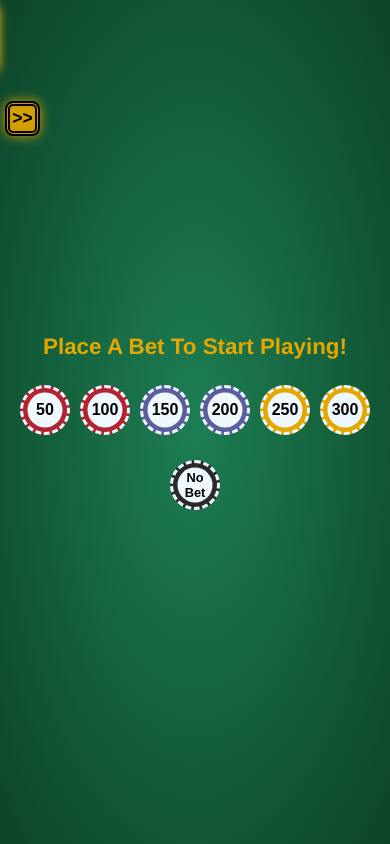
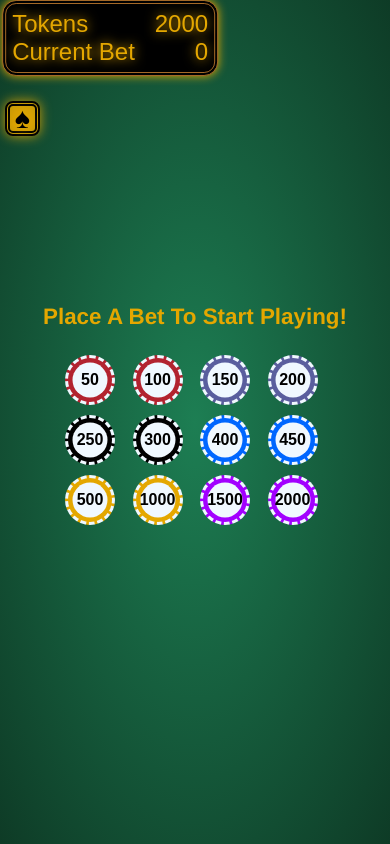
Before and after one commit to MattSafi/BlackJack, a Vue app: page / in a window 390 px wide. Built offline with nearby package versions, Linux system fonts and the light colour scheme.

Commit message:
Upgrades to betting tokens

```diff
--- a/src/components/GameBoard.vue
+++ b/src/components/GameBoard.vue
@@ -3,7 +3,7 @@
     <!-- Tokens and Bet Amount -->
     <div class="mobile-betting-toggle">
       <Button @click="toggleMobileBetting" class="mobile-betting-toggle-btn">
-        <span>>></span>
+        <span>&#9824;</span>
       </Button>
     </div>
 
@@ -19,63 +19,32 @@
     </div>
 
     <!-- Pre-game -->
-    <transition>
+
     <div class="token-buttons-container" v-if="!betPlaced">
-        <!-- Tokens for betting -->
       <span v-if="!betPlaced && !gameOver" class="place-a-bet-text">
         Place A Bet To Start Playing!
       </span>
       <div class="token-buttons">
         <Button
-            @click="placeBet(50)"
-            :disabled="50 > tokens || betPlaced || gameOver"
-            :class="{ 'disabled-token': amount > tokens }"
-            class="token btn1"
-            ><span>50</span></Button
+          v-for="amount in [
+            50, 100, 150, 200, 250, 300, 400, 450, 500, 1000, 1500, 2000,
+          ]"
+          :key="amount"
+          @click="placeBet(amount)"
+          :disabled="amount > tokens || betPlaced || gameOver"
+          :class="{
+            token: true,
+            'disabled-token': amount > tokens || betPlaced || gameOver,
+          }"
+          :style="{ backgroundColor: getBackgroundColor(amount) }"
         >
-          <Button
-            @click="placeBet(100)"
-            :disabled="100 > tokens || betPlaced || gameOver"
-            :class="{ 'disabled-token': amount > tokens }"
-            class="token btn2"
-            ><span>100</span></Button
-          >
-          <Button
-            @click="placeBet(150)"
-            :disabled="150 > tokens || betPlaced || gameOver"
-            :class="{ 'disabled-token': amount > tokens }"
-            class="token btn3"
-            ><span>150</span></Button
-          >
-          <Button
-            @click="placeBet(200)"
-            :disabled="200 > tokens || betPlaced || gameOver"
-            :class="{ 'disabled-token': amount > tokens }"
-            class="token btn4"
-            ><span>200</span></Button
-          >
-          <Button
-            @click="placeBet(250)"
-            :disabled="250 > tokens || betPlaced || gameOver"
-            :class="{ 'disabled-token': amount > tokens }"
-            class="token btn5"
-            ><span>250</span></Button
-          >
-          <Button
-            @click="placeBet(300)"
-            class="token btn6"
-            :class="{ 'disabled-token': amount > tokens }"
-            ><span>300</span></Button
-          >
+          <span>{{ amount }}</span>
+        </Button>
       </div>
-        <Button @click="placeBet(0)" class="token-no-bet"
-          ><span>No Bet</span></Button
-        >
     </div>
-    </transition>
 
     <!-- In-game -->
-    <transition>
+
     <div v-if="betPlaced" class="main-game-container">
       <!-- Dealer's hand -->
       <div class="hands">
@@ -95,11 +64,7 @@
         <Button @click="handleHit" :disabled="gameOver" class="hit-button">
           Hit
         </Button>
-          <Button
-            @click="handleStand"
-            :disabled="gameOver"
-            class="stand-button"
-          >
+        <Button @click="handleStand" :disabled="gameOver" class="stand-button">
           Stand
         </Button>
         <Button
@@ -125,7 +90,6 @@
         </div>
       </div>
     </div>
-    </transition>
   </div>
 
   <!-- Results popup -->
@@ -149,7 +113,12 @@
         >{{ resultMessage }}</span
       >
       <span v-if="tokens <= 0" class="refresh-tokens"
-        >You've run out of tokens <br />Refresh to play again</span
+        >You&apos;ve run out of tokens<button
+          class="refresh-tokens-button"
+          @click="refreshTokens()"
+        >
+          Refresh Tokens
+        </button></span
       >
 
       <div class="score">
@@ -208,10 +177,10 @@ export default {
       resultMessage: "",
       canHit: true, // Cool-down flag for hit
       canStartNewGame: true, // Cool-down flag for new game
-      tokens: 1000,
+      tokens: 2000,
       currentBet: 0,
       betPlaced: false,
-      isBettingActive: false,
+      isBettingActive: true,
       canToggle: true, // Flag to control mobile toggle token frequency
       canEndPlayerTurn: true, // Cool-down flag for end player turn
       canStartDealerTurn: true, // Cool-down flag for dealer turn
@@ -368,8 +337,24 @@ export default {
         this.betPlaced = true;
         console.log(`Bet placed: ${amount} tokens`);
         this.dealInitialCards(); // Deal cards after bet is placed
-        this.checkTokens();
       }
+    },
+    getBackgroundColor(amount) {
+      const colors = {
+        50: "#b2232f",
+        100: "#b2232f",
+        150: "#5a5e9e",
+        200: "#5a5e9e",
+        250: "#000000",
+        300: "#000000",
+        400: "#0066ff",
+        450: "#0066ff",
+        500: "#e4a700",
+        1000: "#e4a700",
+        1500: "#a200ff",
+        2000: "#a200ff",
+      };
+      return colors[amount] || "#ffffff"; // Default color if not found
     },
     handleSplit() {
       if (this.canSplit) {
@@ -417,13 +402,10 @@ export default {
         this.tokens += this.currentBet; // Return the bet if it's a tie
       }
       this.currentBet = 0; // Reset current bet
-      this.checkTokens();
     },
 
-    checkTokens() {
-      if (this.tokens <= 0 && this.gameOver) {
-        alert("You have run out of tokens!");
-      }
+    refreshTokens() {
+      location.reload();
     },
   },
 
@@ -435,22 +417,12 @@ export default {
 </script>
 
 <style scoped>
-.v-enter-active,
-.v-leave-active {
-  transition: opacity 0.3s ease;
-}
-
-.v-enter-from,
-.v-leave-to {
-  opacity: 0;
-}
-
 .game-board {
   display: flex;
   align-items: center;
   justify-content: center;
   color: aliceblue;
-  background-image: radial-gradient(#1d7e53, #0c4429);
+  background-image: radial-gradient(#1d7e53, #0e3b26);
   font-size: 1.5rem;
   width: 100vw;
   height: 100vh;
@@ -554,7 +526,7 @@ export default {
   box-shadow: 0px 0px 8px 0px #e48700;
   padding: 15px 20px;
   cursor: pointer;
-  transition: transform 200ms ease;
+  transition: transform 100ms ease;
 }
 
 .actions .hit-button {
@@ -660,6 +632,7 @@ export default {
 }
 .refresh-tokens {
   display: flex;
+  flex-direction: column;
   align-items: center;
   justify-content: center;
   gap: 10px;
@@ -669,17 +642,20 @@ export default {
   display: flex;
   position: relative;
   align-items: center;
+  margin-bottom: 5px;
   justify-content: center;
-  margin: 5px;
-  margin-top: 15px;
-  color: #000000;
-  box-shadow: 0px 0px 6px 0px #e48700;
+  background-color: #000000;
+  color: aliceblue;
+  box-shadow: 0 0 2px 1px #e48700;
   font-size: 1rem;
-  border: 5px double aliceblue;
+  border: 2px solid aliceblue;
   border-radius: 10px;
-  transition: 0.3s ease;
-  padding: 10px 20px;
+  transition: 0.1s ease;
+  padding: 8px;
   cursor: pointer;
+}
+.refresh-tokens-button:hover {
+  transform: scale(1.01);
 }
 
 .token-buttons-container {
@@ -736,6 +712,7 @@ export default {
   transition: 0.1s ease;
   background-color: currentColor;
   color: rgb(0, 0, 0);
+  background-color: #e4a700;
 }
 
 .token::before {
@@ -815,9 +792,7 @@ export default {
   z-index: 2;
 }
 .disabled-token {
-  background-color: grey;
-  cursor: not-allowed;
-  opacity: 0.5;
+  display: none;
 }
 
 @media screen and (max-width: 960px) {
@@ -839,8 +814,7 @@ export default {
   .mobile-betting-toggle-btn {
     display: flex;
     justify-content: center;
-    align-items: center;
-    text-align: center;
+    margin: 0;
     height: 35px;
     width: 35px;
     background-color: #e4a700af;
@@ -848,17 +822,18 @@ export default {
     border-radius: 8px;
     color: #e4a700;
     filter: drop-shadow(0px 0px 6px #e4a700);
-    font-weight: 600;
     transition: 0.1s ease;
     cursor: pointer;
   }
   .mobile-betting-toggle-btn span {
     filter: drop-shadow(0px 0px 6px #e4a700);
     color: #000000;
-    font-size: 1.1rem;
+    font-size: 1.8rem;
     justify-content: center;
-    align-items: center;
-    text-align: center;
+    align-self: center;
+  }
+  .mobile-betting-toggle-btn:hover {
+    transform: scale(1.01);
   }
 
   .betting {
@@ -875,6 +850,13 @@ export default {
   .betting.active {
     transform: translateX(1%);
   }
+  .token-buttons-container {
+    display: flex;
+  }
+  .token-buttons {
+    display: grid;
+    grid-template-columns: 25% 25% 25% 25%;
+  }
   .token {
     height: 50px;
     width: 50px;
@@ -883,12 +865,6 @@ export default {
   .token::before {
     width: 35px;
     height: 35px;
-  }
-
-  .token-no-bet {
-    font-size: 0.8rem;
-    height: 50px;
-    width: 50px;
   }
   .token-no-bet::before {
     width: 35px;
```
Lines whose indentation alone changed are shown as unchanged.
